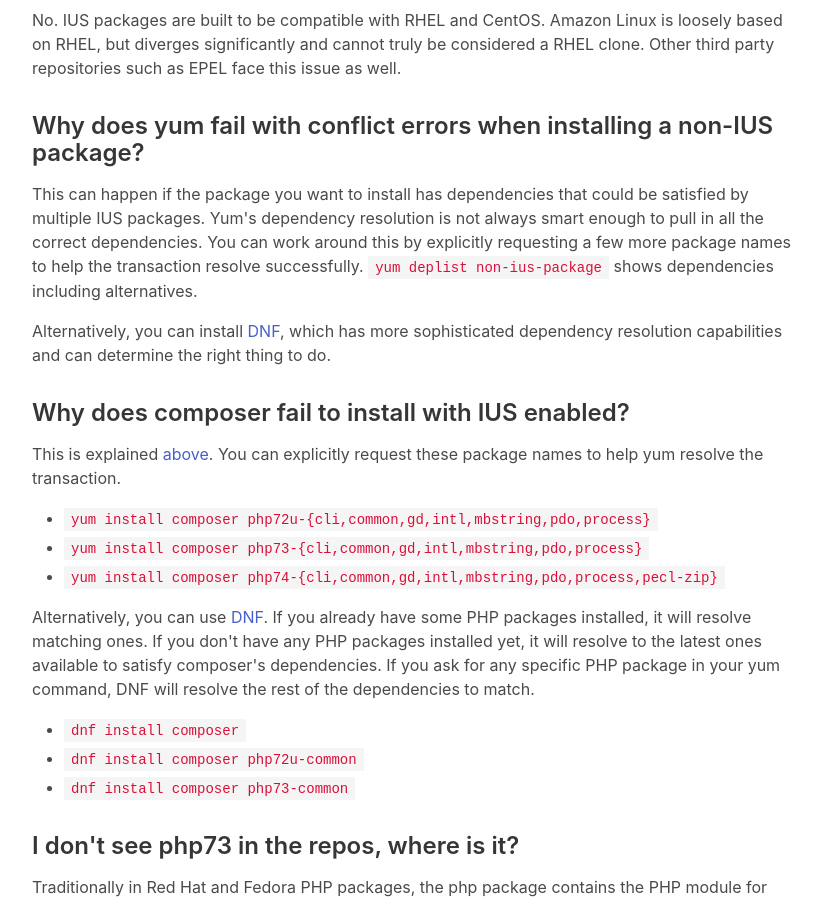
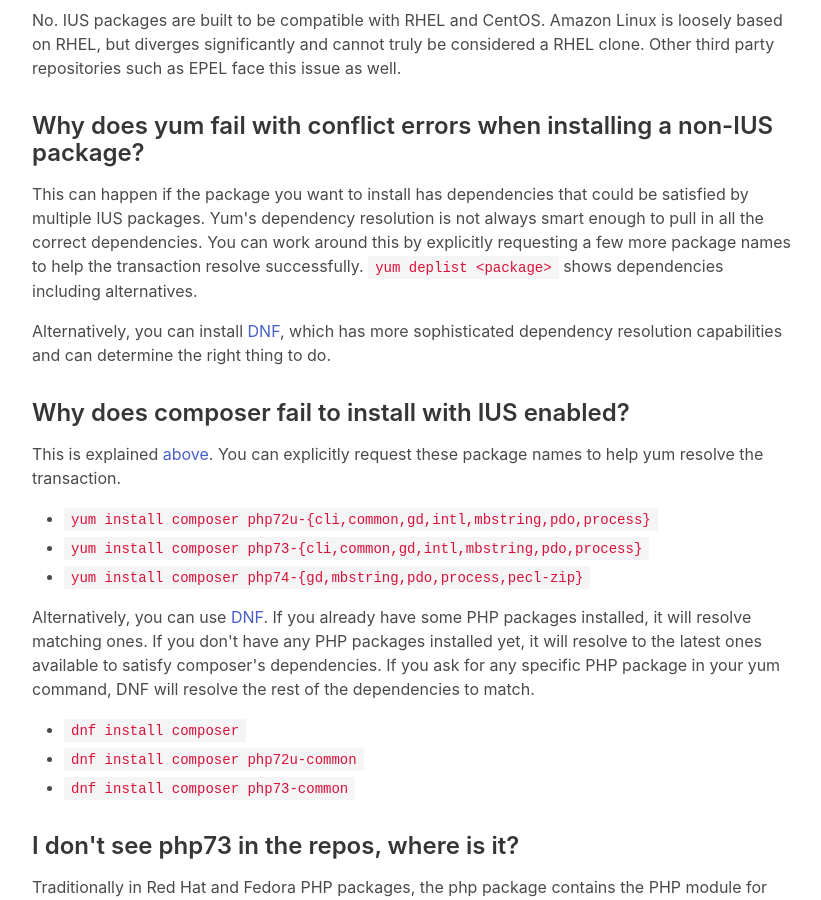
Before and after one commit to iusrepo/iusrepo.github.io, a Jekyll site: the page built from markdown/faq.md, in a window 1280 px wide and 900 px high, scrolled down 2313 px. Shown: the whole window, without its empty margins (228-1049 px from the left). Built offline with Jekyll 4.4.1, drawn with Linux system fonts in a browser that asks for light colours; comment, search, counter and statistics services are not loaded.

Commit message:
requested changes: shorter dependency list php74, line wrap and non-ius-package to <package>

```diff
--- a/markdown/faq.md
+++ b/markdown/faq.md
@@ -118,7 +118,8 @@ This can happen if the package you want to install has dependencies that could
 be satisfied by multiple IUS packages.  Yum's dependency resolution is not
 always smart enough to pull in all the correct dependencies.  You can work
 around this by explicitly requesting a few more package names to help the
-transaction resolve successfully.  `yum deplist non-ius-package` shows dependencies including alternatives.
+transaction resolve successfully.  `yum deplist <package>` shows dependencies
+including alternatives.
 
 Alternatively, you can install [DNF][dnf], which has more sophisticated
 dependency resolution capabilities and can determine the right thing to do.
@@ -130,7 +131,7 @@ to help yum resolve the transaction.
 
 - `yum install composer php72u-{cli,common,gd,intl,mbstring,pdo,process}`
 - `yum install composer php73-{cli,common,gd,intl,mbstring,pdo,process}`
-- `yum install composer php74-{cli,common,gd,intl,mbstring,pdo,process,pecl-zip}`
+- `yum install composer php74-{gd,mbstring,pdo,process,pecl-zip}`
 
 Alternatively, you can use [DNF][dnf].  If you already have some PHP packages
 installed, it will resolve matching ones.  If you don't have any PHP packages
```
